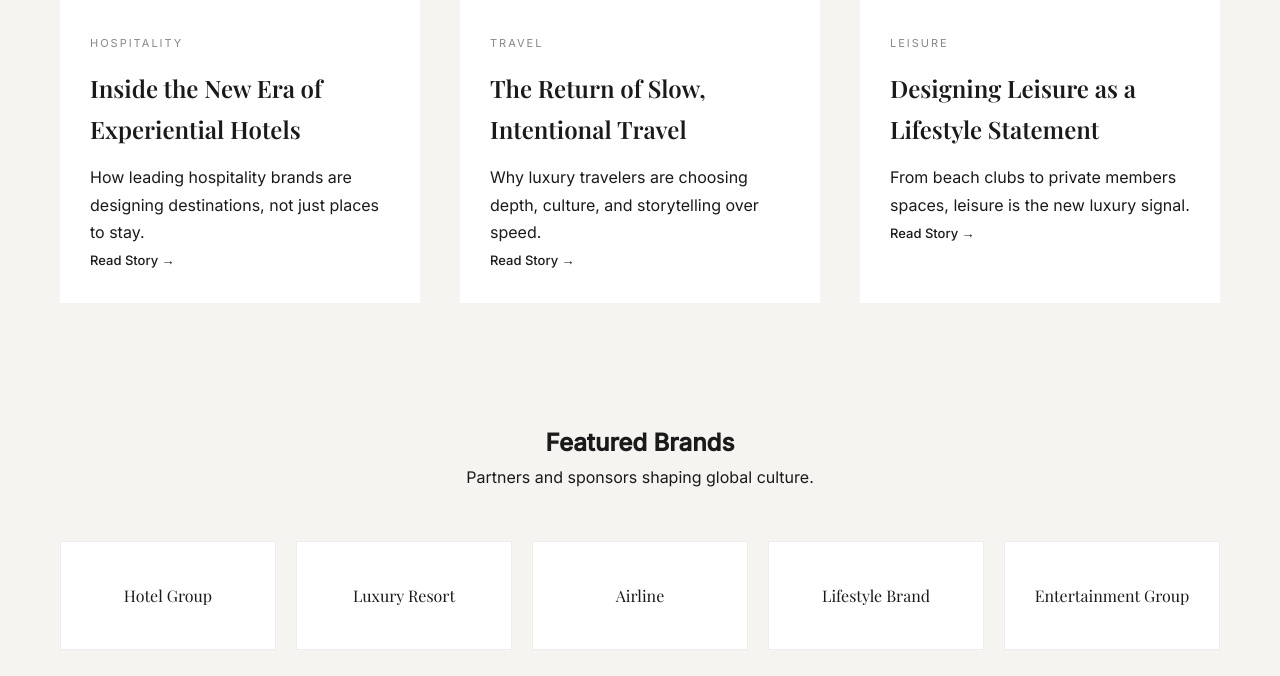
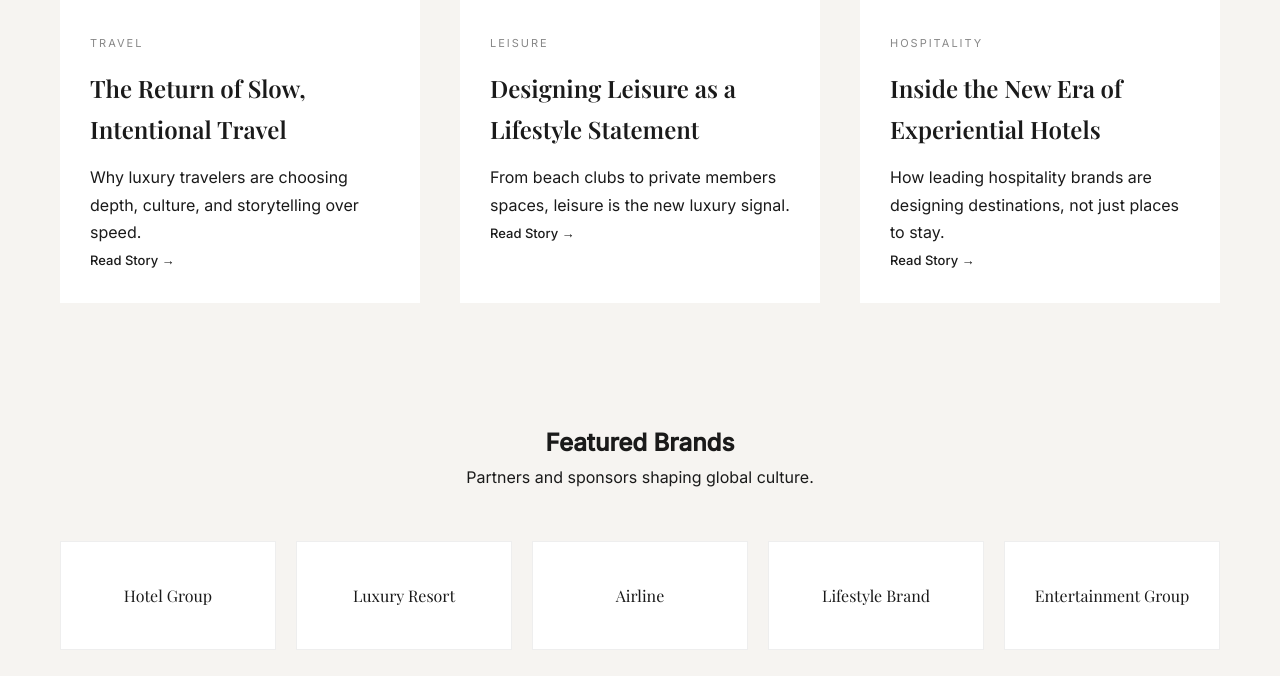
Before and after one commit to GLOBAL-MIX/globalmix-online, a Jekyll site: the page index.html, which Jekyll copies as it is, in a window 1280 px wide and 900 px high, scrolled down 860 px, cut to the strip 224-900 px from the top of the window. Built offline with Jekyll 4.4.1, drawn with Linux system fonts in a browser that asks for light colours.

Commit message:
Restore Hospitality Era article in index.html

```diff
--- a/index.html
+++ b/index.html
@@ -30,16 +30,6 @@
 <main class="container">
   <section id="stories" class="story-grid">
     <article class="story-card">
-      <img src="https://images.unsplash.com/photo-1517248135467-4c7edcad34c4" alt="Hospitality Era" />
-      <div class="story-content">
-        <span class="story-tag">Hospitality</span>
-        <h2>Inside the New Era of Experiential Hotels</h2>
-        <p>How leading hospitality brands are designing destinations, not just places to stay.</p>
-        <a href="/hospitality.html" class="story-link">Read Story →</a>
-      </div>
-    </article>
-
-    <article class="story-card">
       <img src="https://images.unsplash.com/photo-1500530855697-b586d89ba3ee" alt="Intentional Travel" />
       <div class="story-content">
         <span class="story-tag">Travel</span>
@@ -58,6 +48,17 @@
        <a href="/leisure.html" class="story-link">Read Story →</a>
       </div>
     </article>
+
+    <article class="story-card">
+      <img src="https://images.unsplash.com/photo-1517248135467-4c7edcad34c4" alt="Hospitality Era" />
+      <div class="story-content">
+        <span class="story-tag">Hospitality</span>
+        <h2>Inside the New Era of Experiential Hotels</h2>
+        <p>How leading hospitality brands are designing destinations, not just places to stay.</p>
+        <a href="/hospitality.html" class="story-link">Read Story →</a>
+      </div>
+    </article>
+
   </section>
 
   <section id="brands" class="brand-directory">
```
